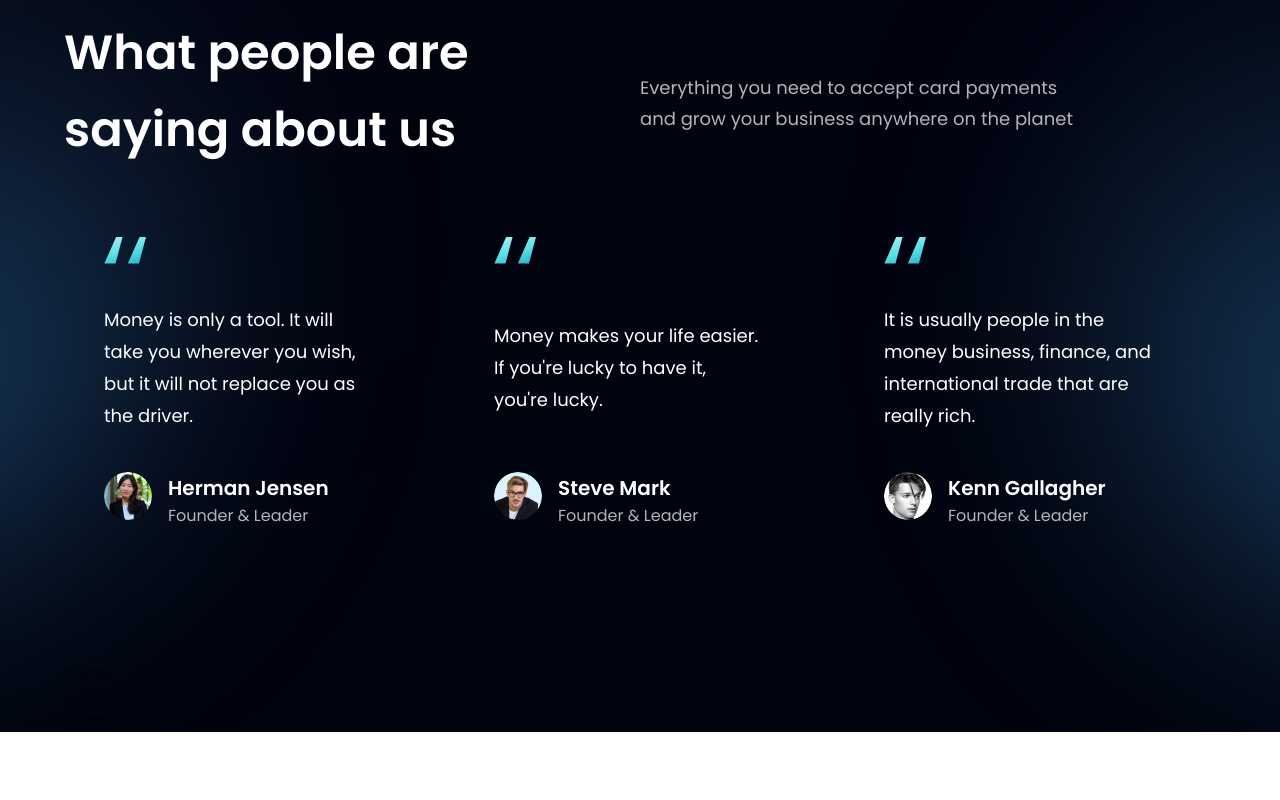
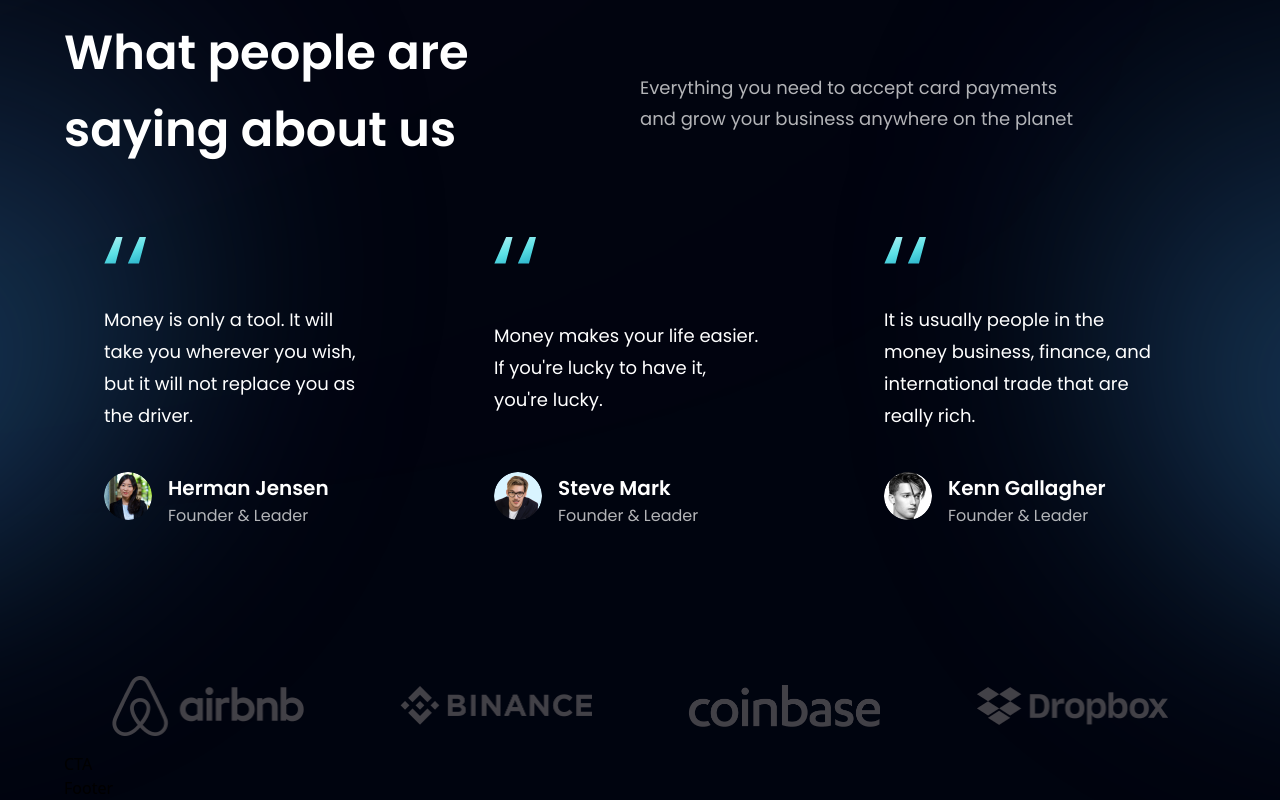
Before and after one commit to theshahzism/Hoobank, a React (Vite) app: page / in a window 1280 px wide. Shown: the part 2862-3662 px from the top of the page. Before the commit the page ends 3594 px from the top, so only its background shows below. Built offline with nearby package versions, Linux system fonts and the light colour scheme.

Commit message:
Completed Clients component

```diff
--- a/src/components/Clients.jsx
+++ b/src/components/Clients.jsx
@@ -1,11 +1,16 @@
-import React from 'react'
+import { clients } from "../constants";
+import styles from "../style";
 
 const Clients = () => {
-  return (
-    <div>
-      clients
+  return <section className={`${styles.flexCenter} my-4`}>
+    <div className={` ${styles.flexCenter} w-full flex-wrap`}>
+      {clients.map((client)=>(
+        <div key={client.id} className={`flex-1 ${styles.flexCenter} sm:min-w-[192px] min-w-[120px]`}>
+          <img src={client.logo} alt="client" className="sm:w-[192px] w-[100px] object-contain transition-transform transform hover:brightness-150 cursor-pointer" />
+        </div>
+      ))}
     </div>
-  )
-}
+  </section>;
+};
 
-export default Clients
+export default Clients;
```
